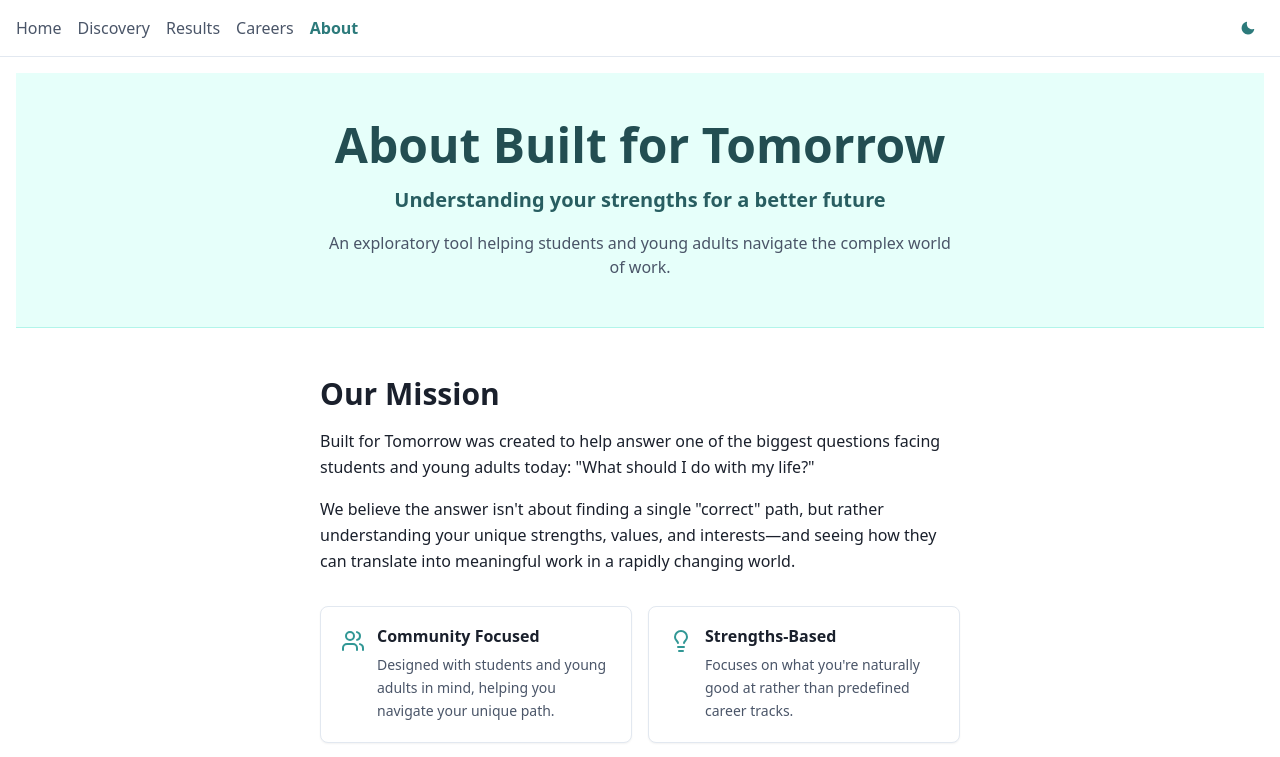
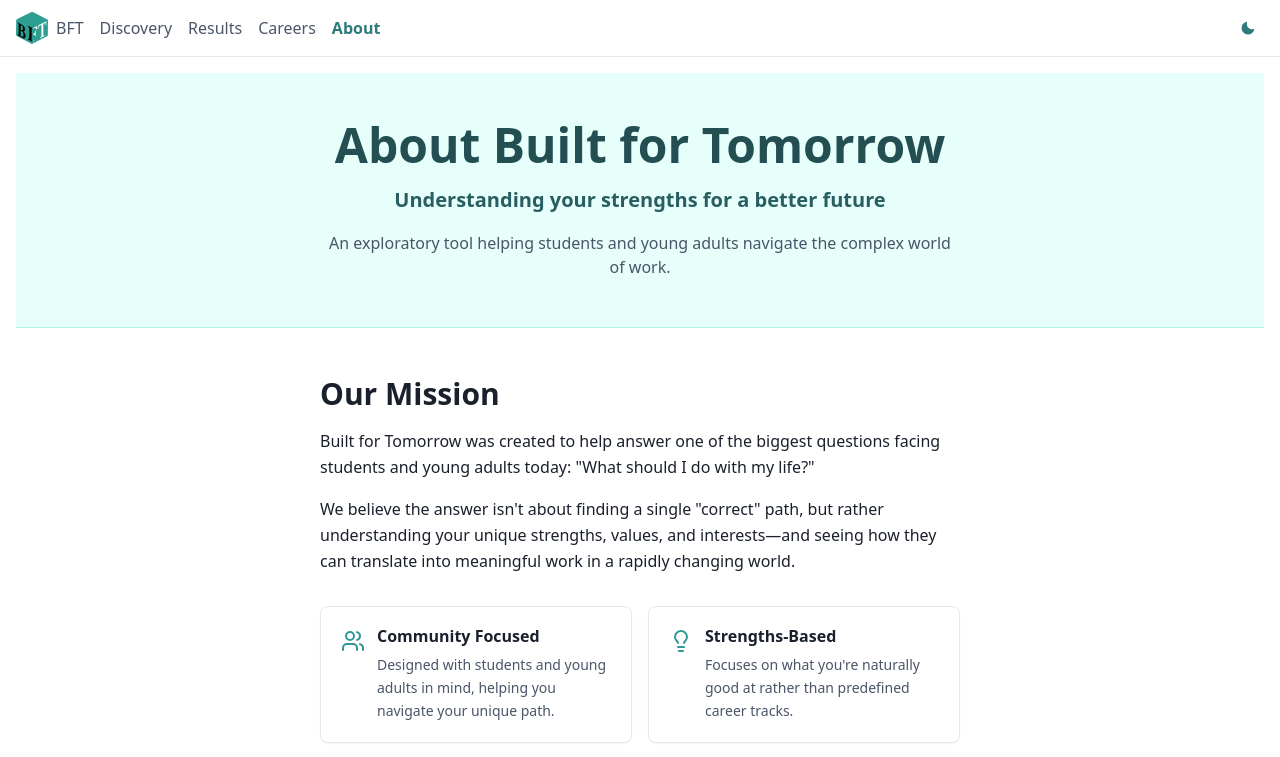
Before and after one commit to yegormar/bft-ui, a React (Vite) app: page /about in a window 1280 px wide. Shown: the top 757 px of the page. Built offline with nearby package versions, Linux system fonts and the light colour scheme; no server answers.

Commit message:
Menu and icon changes

```diff
--- a/src/components/Discovery/PreSurveyWizard.jsx
+++ b/src/components/Discovery/PreSurveyWizard.jsx
@@ -207,7 +207,7 @@ export default function PreSurveyWizard({ onComplete }) {
                 >
                   Back
                 </Button>
-                {/* Check if all questions have answers (show skip button only if all answered) */}
+                {/* Check if all questions have answers (show skip button only if all answered and not on last page) */}
                 {(() => {
                   const allAnswered = QUESTIONS.every(q => {
                     const answer = answers[q.id];
@@ -217,7 +217,7 @@ export default function PreSurveyWizard({ onComplete }) {
                     return true;
                   });
 
-                  return allAnswered ? (
+                  return allAnswered && !isLast ? (
                     <Button
                       colorScheme="gray"
                       size="lg"
--- a/src/components/Layout/Header.jsx
+++ b/src/components/Layout/Header.jsx
@@ -1,5 +1,5 @@
 import { Link as RouterLink, useLocation } from 'react-router-dom';
-import { Box, Flex, HStack, IconButton, Link, useColorMode } from '@chakra-ui/react';
+import { Box, Flex, HStack, IconButton, Link, Tooltip, useColorMode } from '@chakra-ui/react';
 import { MoonIcon, SunIcon } from '@chakra-ui/icons';
 
 function Header() {
@@ -18,21 +18,34 @@ function Header() {
     <Box as="header" borderBottomWidth="1px" borderColor="chakra-border-color" py={3} px={4} data-testid="header">
       <Flex align="center" justify="space-between">
         <HStack as="nav" spacing={4}>
-            <Link {...linkProps('/')} data-testid="nav-home">
-              Home
+            <Tooltip label="Home" hasArrow>
+              <Link {...linkProps('/')} data-testid="nav-home" display="flex" alignItems="center">
+                <HStack spacing={2} as="span">
+                  <Box as="img" src="/favicon.svg" alt="" h="8" w="auto" />
+                  <Box as="span">BFT</Box>
+                </HStack>
               </Link>
+            </Tooltip>
+            <Tooltip label="Discovery" hasArrow>
               <Link {...linkProps('/discovery')} data-testid="nav-discovery">
                 Discovery
               </Link>
+            </Tooltip>
+            <Tooltip label="Results" hasArrow>
               <Link {...linkProps('/results')} data-testid="nav-results">
                 Results
               </Link>
+            </Tooltip>
+            <Tooltip label="Careers" hasArrow>
               <Link {...linkProps('/recommendations')} data-testid="nav-recommendations">
                 Careers
               </Link>
+            </Tooltip>
+            <Tooltip label="About" hasArrow>
               <Link {...linkProps('/about')} data-testid="nav-about">
                 About
               </Link>
+            </Tooltip>
           </HStack>
         <IconButton
           aria-label={colorMode === 'light' ? 'Switch to dark mode' : 'Switch to light mode'}
```
Also changed, not shown: public/favicon.svg, 1 other file (tests, documents, lock files or other folders). Lines whose indentation alone changed are shown as unchanged.
